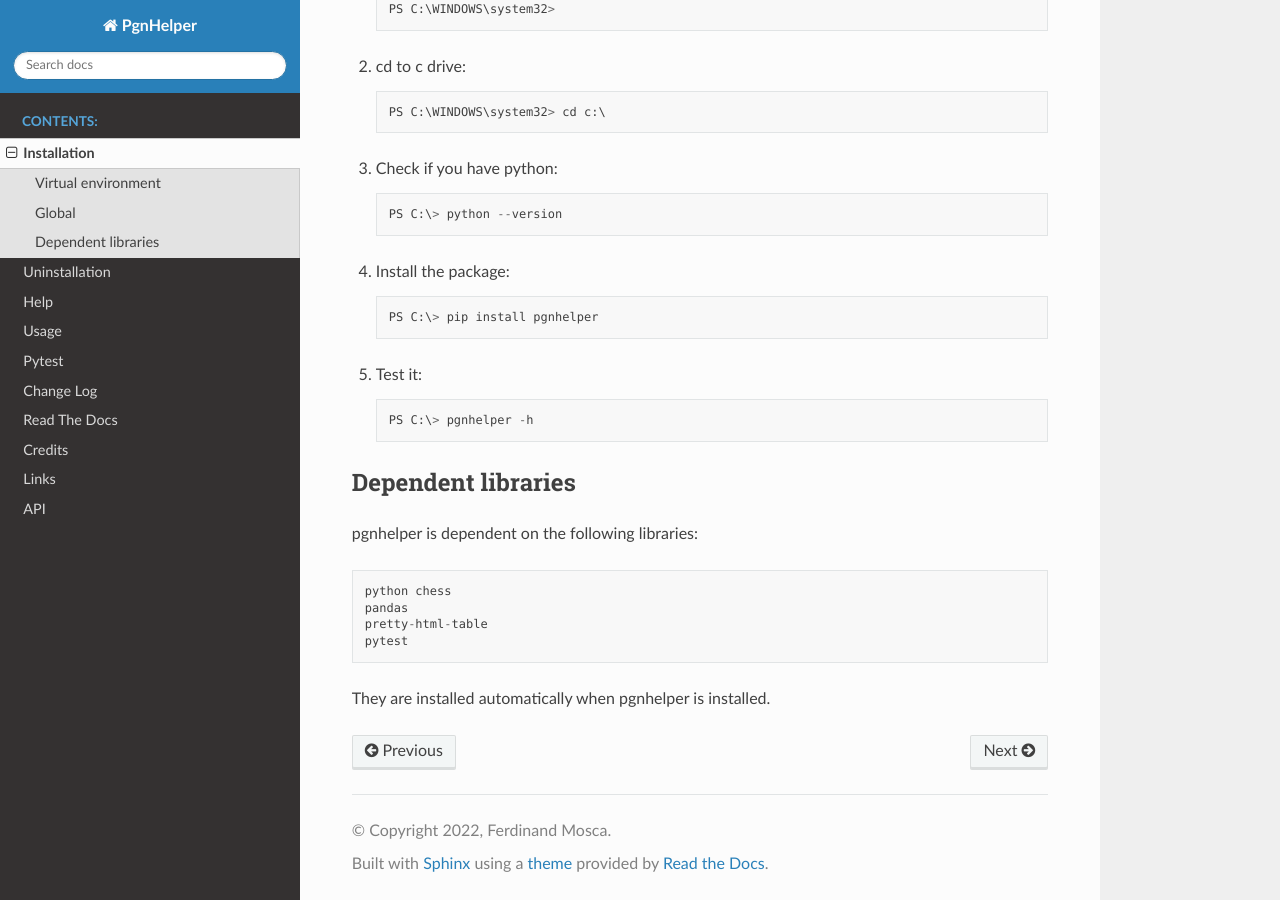
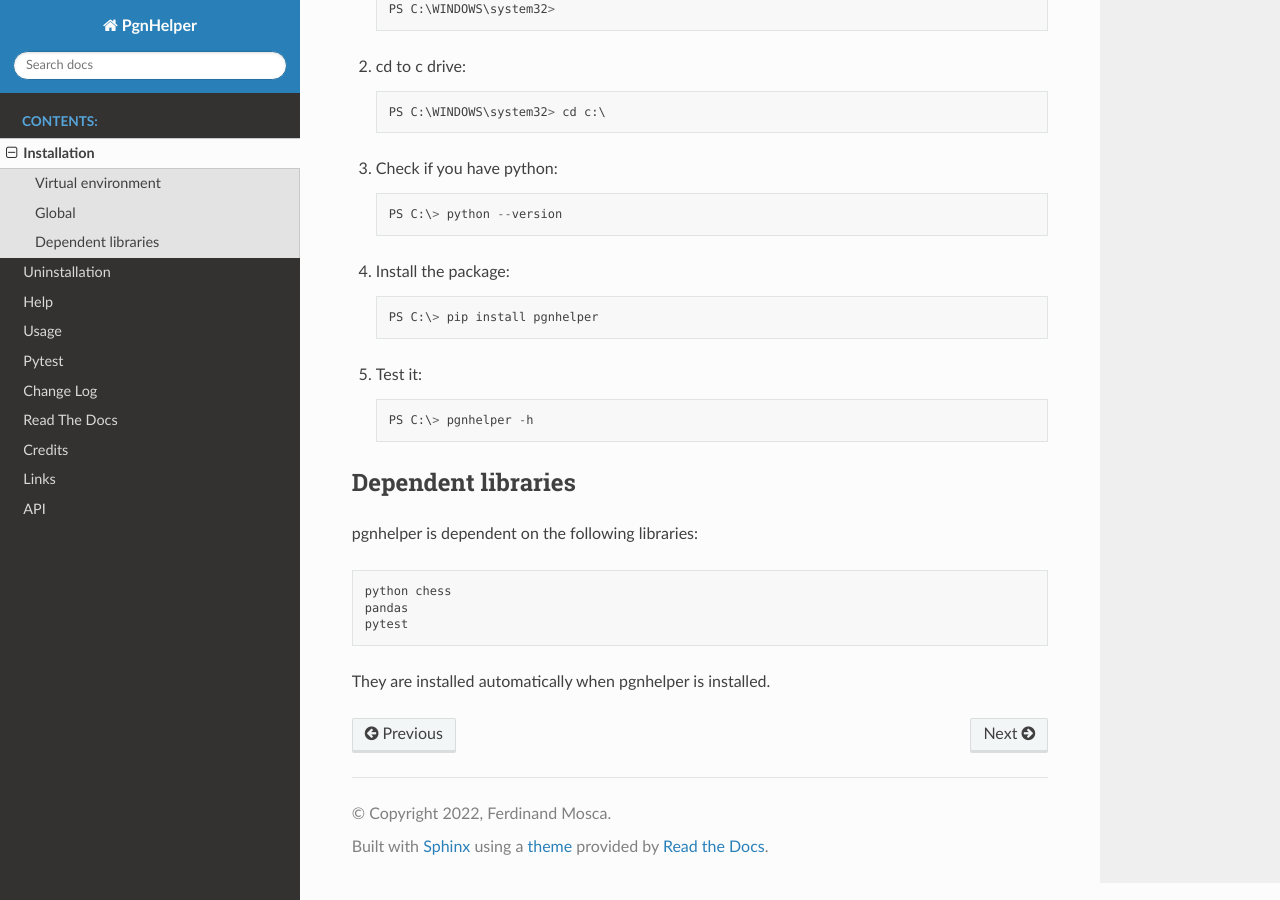
Before and after one commit to fsmosca/pgnhelper, a Sphinx documentation site: the page built from docs/installation.rst, in a window 1280 px wide and 900 px high, scrolled down 1969 px. Built offline with Sphinx 7.4.7 and the Read the Docs theme 2.0.0, drawn with Linux system fonts in a browser that asks for light colours.

Commit message:
Update installation.rst

```diff
--- a/docs/installation.rst
+++ b/docs/installation.rst
@@ -100,7 +100,6 @@ pgnhelper is dependent on the following libraries::
 
     python chess
     pandas
-    pretty-html-table
     pytest
 
 They are installed automatically when pgnhelper is installed.
```
